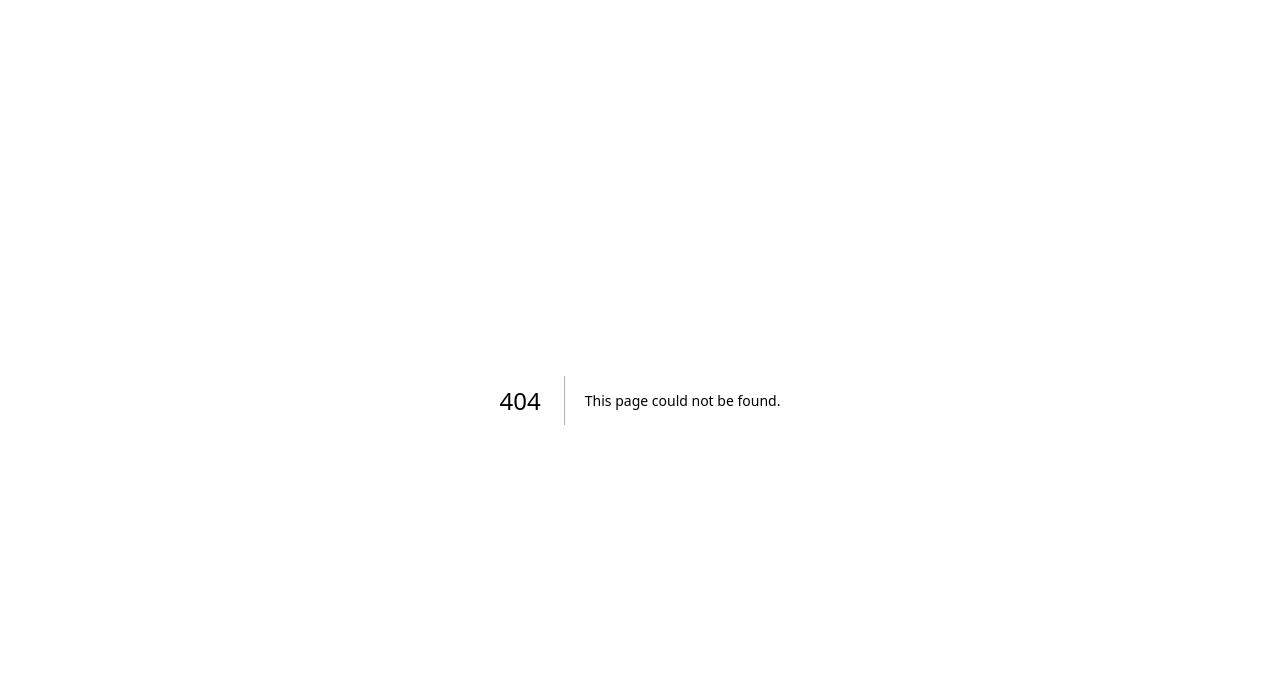
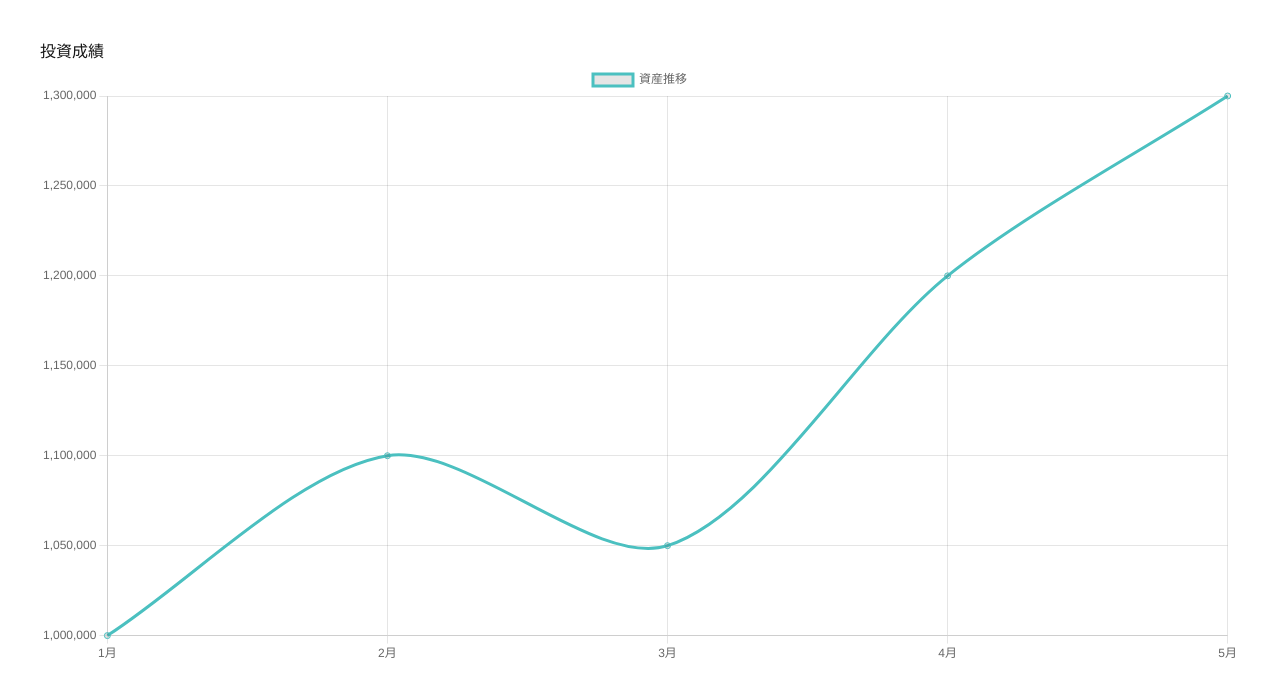
Before and after one commit to coro14t/Fukuyaku-app, a Next.js app: page /invest in a window 1280 px wide. Before the commit this address had no page. Shown: the top 696 px of the page. Built offline with nearby package versions, Linux system fonts and the light colour scheme.

Commit message:
add invest page

```diff
--- /dev/null
+++ b/app/invest/page.tsx
@@ -0,0 +1,44 @@
+"use client";
+
+import {
+  Chart as ChartJS,
+  CategoryScale,
+  LinearScale,
+  PointElement,
+  LineElement,
+  Title,
+  Tooltip,
+  Legend,
+} from "chart.js";
+import { Line } from "react-chartjs-2";
+
+ChartJS.register(
+  CategoryScale,
+  LinearScale,
+  PointElement,
+  LineElement,
+  Title,
+  Tooltip,
+  Legend
+);
+
+export default function InvestPage() {
+  const data = {
+    labels: ["1月", "2月", "3月", "4月", "5月"],
+    datasets: [
+      {
+        label: "資産推移",
+        data: [1000000, 1100000, 1050000, 1200000, 1300000],
+        borderColor: "rgb(75, 192, 192)",
+        tension: 0.3,
+      },
+    ],
+  };
+
+  return (
+    <div style={{ padding: "40px" }}>
+      <h1>投資成績</h1>
+      <Line data={data} />
+    </div>
+  );
+}
--- a/package.json
+++ b/package.json
@@ -9,8 +9,10 @@
     "lint": "eslint"
   },
   "dependencies": {
+    "chart.js": "^4.5.1",
     "next": "^14.2.15",
     "react": "^18.2.0",
+    "react-chartjs-2": "^5.3.1",
     "react-dom": "^18.2.0"
   },
   "devDependencies": {
```
Also changed, not shown: 1 other file (tests, documents, lock files or other folders).
